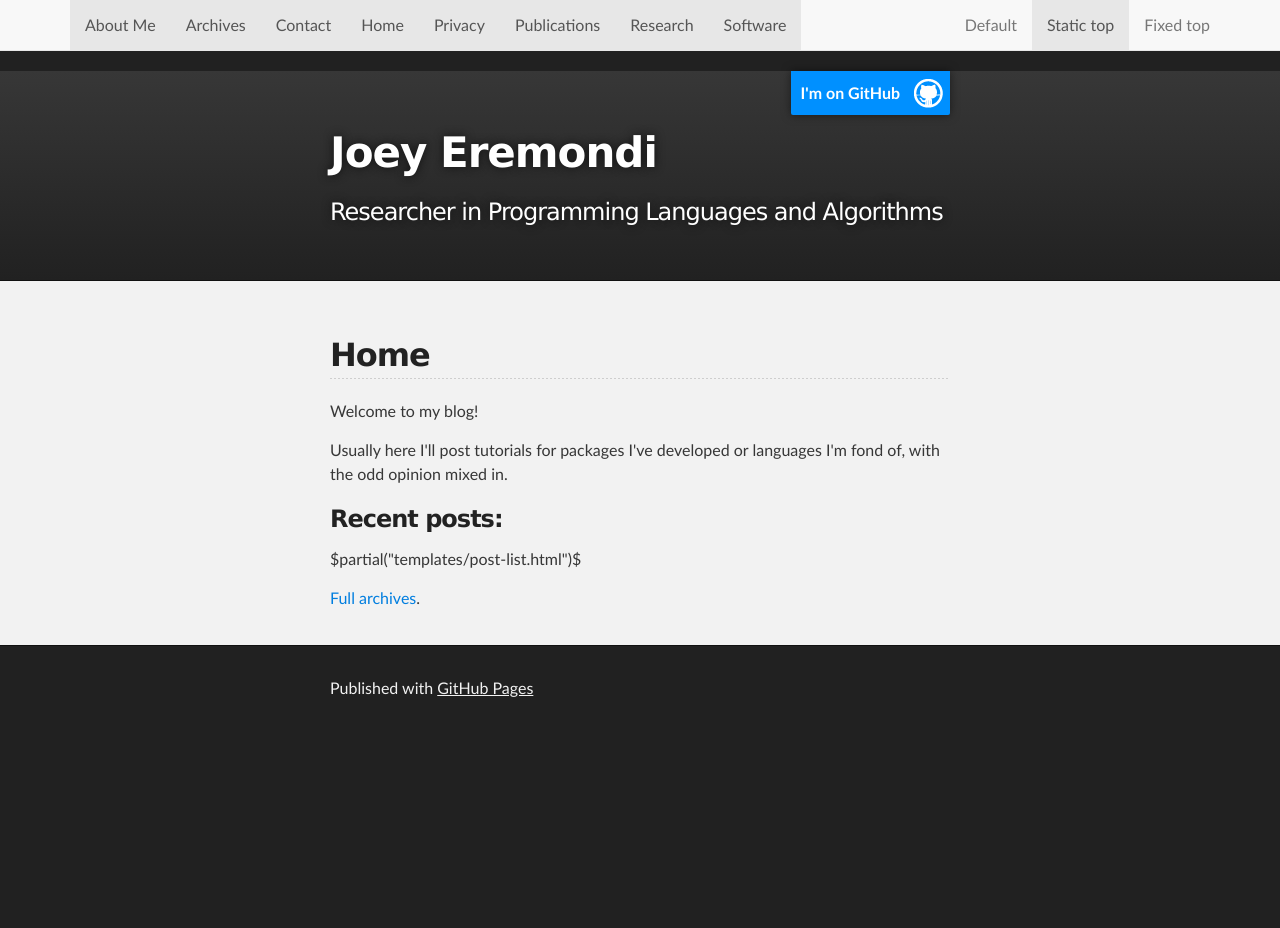
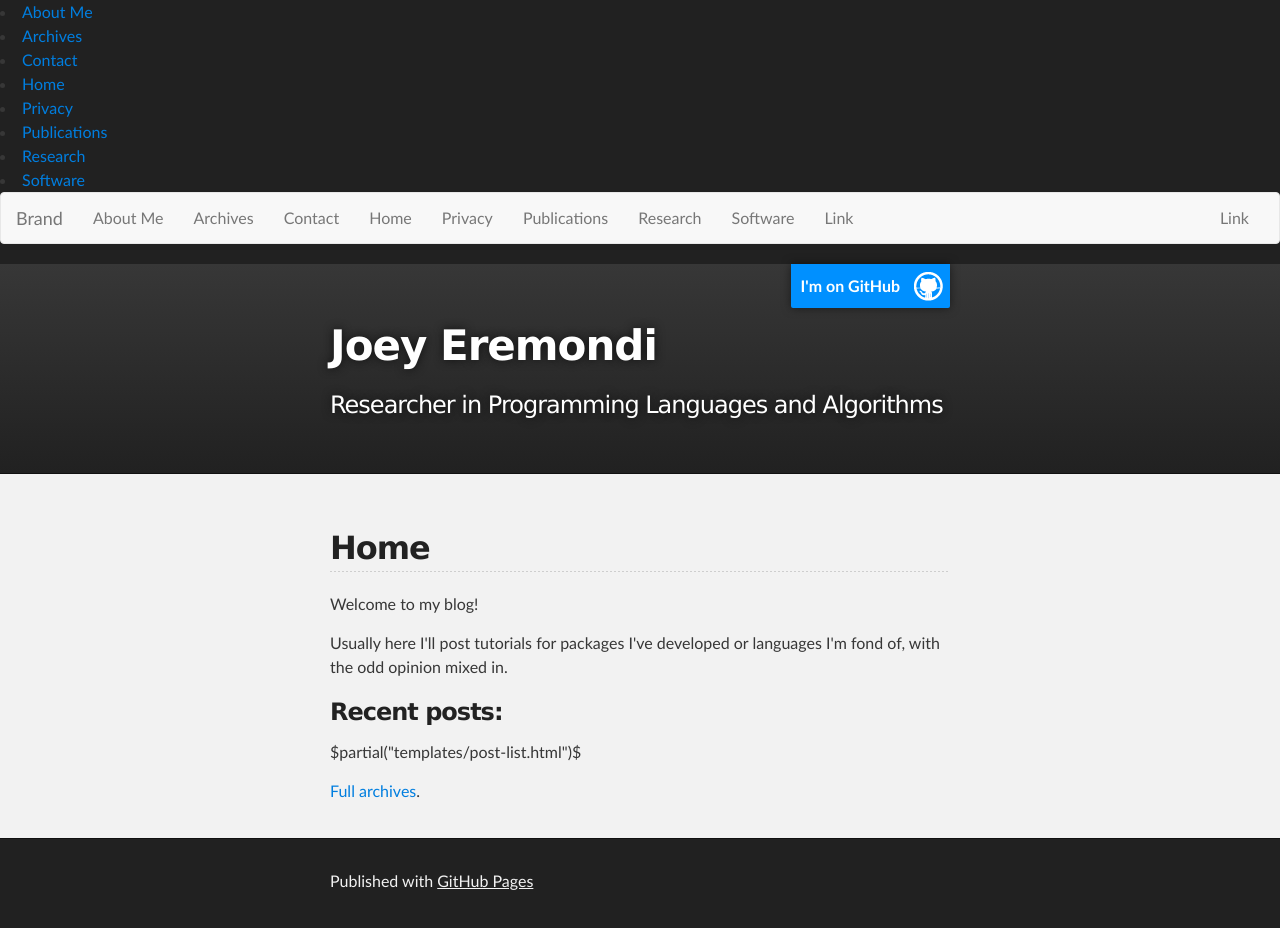
Before and after one commit to JoeyEremondi/JoeyEremondi.github.io_old, a Jekyll site: the page built from index.html, in a window 1280 px wide. Built offline with Jekyll 4.4.1, drawn with Linux system fonts in a browser that asks for light colours; before the commit the page ends 900 px from its top, so only the background shows below that.

Commit message:
Update page.html

```diff
--- a/_layouts/page.html
+++ b/_layouts/page.html
@@ -14,32 +14,36 @@
 
   <body>
 
-     <!-- Static navbar -->
-    <nav class="navbar navbar-default navbar-static-top">
-      <div class="container">
+    {% for page in site.pages %}
+              <li class="active"><a href={{ page.url }}>{{ page.title  }}</a></li>
+            {% endfor %}
+
+  <nav class="navbar navbar-default">
+  <div class="container-fluid">
+    <!-- Brand and toggle get grouped for better mobile display -->
     <div class="navbar-header">
-          <button type="button" class="navbar-toggle collapsed" data-toggle="collapse" data-target="#navbar" aria-expanded="false" aria-controls="navbar">
+      <button type="button" class="navbar-toggle collapsed" data-toggle="collapse" data-target="#bs-example-navbar-collapse-1" aria-expanded="false">
         <span class="sr-only">Toggle navigation</span>
         <span class="icon-bar"></span>
         <span class="icon-bar"></span>
         <span class="icon-bar"></span>
       </button>
+      <a class="navbar-brand" href="#">Brand</a>
     </div>
-        <div id="navbar" class="navbar-collapse collapse">
+
+    <!-- Collect the nav links, forms, and other content for toggling -->
+    <div class="collapse navbar-collapse" id="bs-example-navbar-collapse-1">
       <ul class="nav navbar-nav">
         {% for page in site.pages %}
-              <li class="active"><a href={{ page.url }}>{{ page.title  }}</a></li>
+              <li><a href={{ page.url }}>{{ page.title  }}</a></li>
             {% endfor %}
-          </ul>
-            </li>
+        <li><a href="#">Link</a></li>
       </ul>
       <ul class="nav navbar-nav navbar-right">
-            <li><a href="../navbar/">Default</a></li>
-            <li class="active"><a href="./">Static top <span class="sr-only">(current)</span></a></li>
-            <li><a href="../navbar-fixed-top/">Fixed top</a></li>
+        <li><a href="#">Link</a></li>
       </ul>
-        </div><!--/.nav-collapse -->
-      </div>
+    </div><!-- /.navbar-collapse -->
+  </div><!-- /.container-fluid -->
 </nav>
 
 
```
Lines whose indentation alone changed are shown as unchanged.
